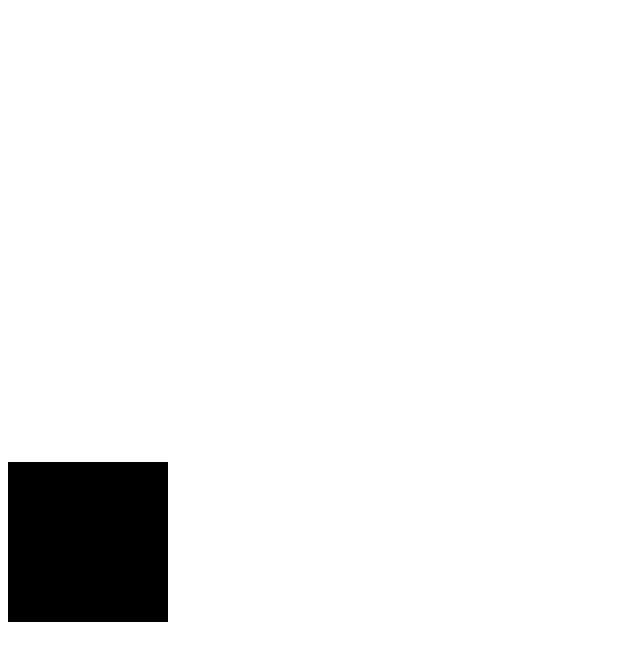
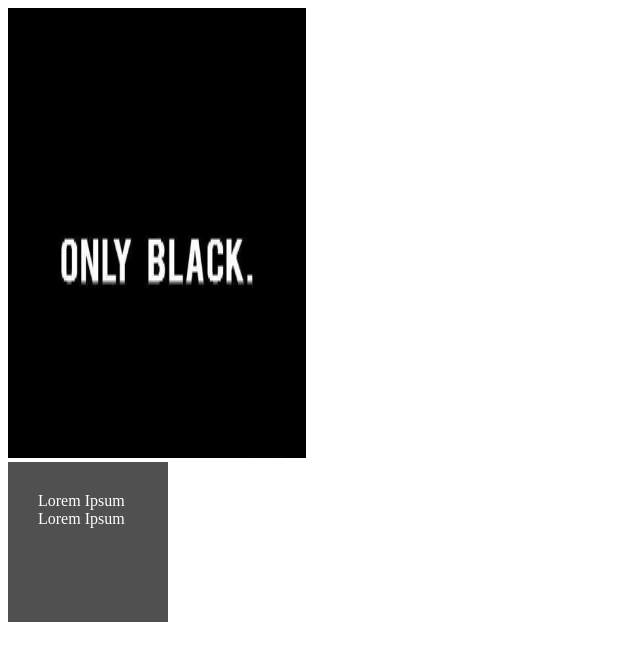
Before and after one commit to Denislavrov/testColor, a plain HTML site: page index.html in a window 1280 px wide. Shown: the whole page, without its empty margins (0-640 px from the left). Drawn offline with Linux system fonts and the light colour scheme.

Commit message:
testColor: new logic text color

```diff
--- a/getDomainColor.js
+++ b/getDomainColor.js
@@ -17,17 +17,15 @@ function getColor(imgSrc) {
     if(!context) {
         return defaultColor;
     }
-
-    // height = canvas.height =  sticky.naturalHeight || sticky.offsetHeight || sticky.height;
-    // width = canvas.width = sticky.naturalWidth || sticky.offsetWidth  || sticky.width;
-
     sticky.src = imgSrc;
     sticky.onload = () => {
-        //context.drawImage(sticky, 0, 0, sticky.width, sticky.height);
-        context.drawImage(sticky, 0, 0, 300, 150);
+         //height = canvas.height =  sticky.naturalHeight || sticky.offsetHeight || sticky.height;
+         //width = canvas.width = sticky.naturalWidth || sticky.offsetWidth  || sticky.width;
+
+        context.drawImage(sticky, 0, 0, 298, 168);
 
         try {
-            data = context.getImageData(0, 0, 300, 150);
+            data = context.getImageData(0, 0, 298, 168);
         } catch (e) {
             return defaultColor;
         }
@@ -46,27 +44,58 @@ function getColor(imgSrc) {
         rgb.b = parseInt((rgb.b/count));
 
 
-        getTextColor(backgroundColorStyle.style.backgroundColor = `rgb(${rgb.r}, ${rgb.g}, ${rgb.b})`);
+       getTextColor(backgroundColorStyle.style.backgroundColor = `rgb(${rgb.r}, ${rgb.g}, ${rgb.b})`);
+        return backgroundColorStyle.style.backgroundColor = `rgba(${rgb.r}, ${rgb.g}, ${rgb.b}, 0.7)`;
     };
 }
 
+// function getTextColor(backgroundColor) {
+//     const colorMarker =  document.querySelector('.colorMarker');
+//     let rgb = colorMarker.style.backgroundColor = backgroundColor;
+//     let colors = rgb.match(/^rgb\((\d+),\s*(\d+),\s*(\d+)\)$/);
+//     let brightness = 3;
+//
+//     console.log(colors, 'colors');
+//     let r = colors[1];
+//     let g = colors[2];
+//     let b = colors[3];
+//
+//     let ir = Math.floor((255 - r) * brightness);
+//     let ig = Math.floor((255 - g) * brightness);
+//     let ib = Math.floor((255 - b) * brightness);
+//
+//     return colorMarker.style.color = `rgb(${ir}, ${ig}, ${ib})`;
+// }
+
 function getTextColor(backgroundColor) {
-    const colorMarker =  document.querySelector('.colorMarker');
-    let rgb = colorMarker.style.backgroundColor = backgroundColor;
-    let colors = rgb.match(/^rgb\((\d+),\s*(\d+),\s*(\d+)\)$/);
-    let brightness = 3;
+   const colorMarker = document.querySelector('.colorMarker');
+   let rgb = colorMarker.style.backgroundColor = backgroundColor;
+   let colors = rgb.match(/^rgb\((\d+),\s*(\d+),\s*(\d+)\)$/);
+   let r = colors[1];
+   let g = colors[2];
+   let b = colors[3];
 
-    console.log(colors, 'colors');
-    let r = colors[1];
-    let g = colors[2];
-    let b = colors[3];
 
-    let ir = Math.floor((255 - r) * brightness);
-    let ig = Math.floor((255 - g) * brightness);
-    let ib = Math.floor((255 - b) * brightness);
 
-    return colorMarker.style.color = `rgb(${ir}, ${ig}, ${ib})`;
+   let hexColor = getHexColor(r,g,b);
+   let firstNum = parseInt(hexColor.substr(1,1), 16);
+   console.log(firstNum);
+   if(firstNum > 4) {
+       return colorMarker.style.color = `#000`;
+   } else {
+       return colorMarker.style.color = `#fff`;
+   }
 }
 
-getColor('img/img4.jpg');
+function componentToHex(color) {
+    debugger;
+
+    let hex = parseInt(color).toString(16);
+    return hex.length === 1 ? "0" + hex : hex;
+}
+function getHexColor(r,g,b) {
+    return '#'+ componentToHex(r) + componentToHex(g) + componentToHex(b);
+}
+
+getColor('img/img6.jpg');
 };
```
Also changed, not shown: index.html (+1 -0 lines).
